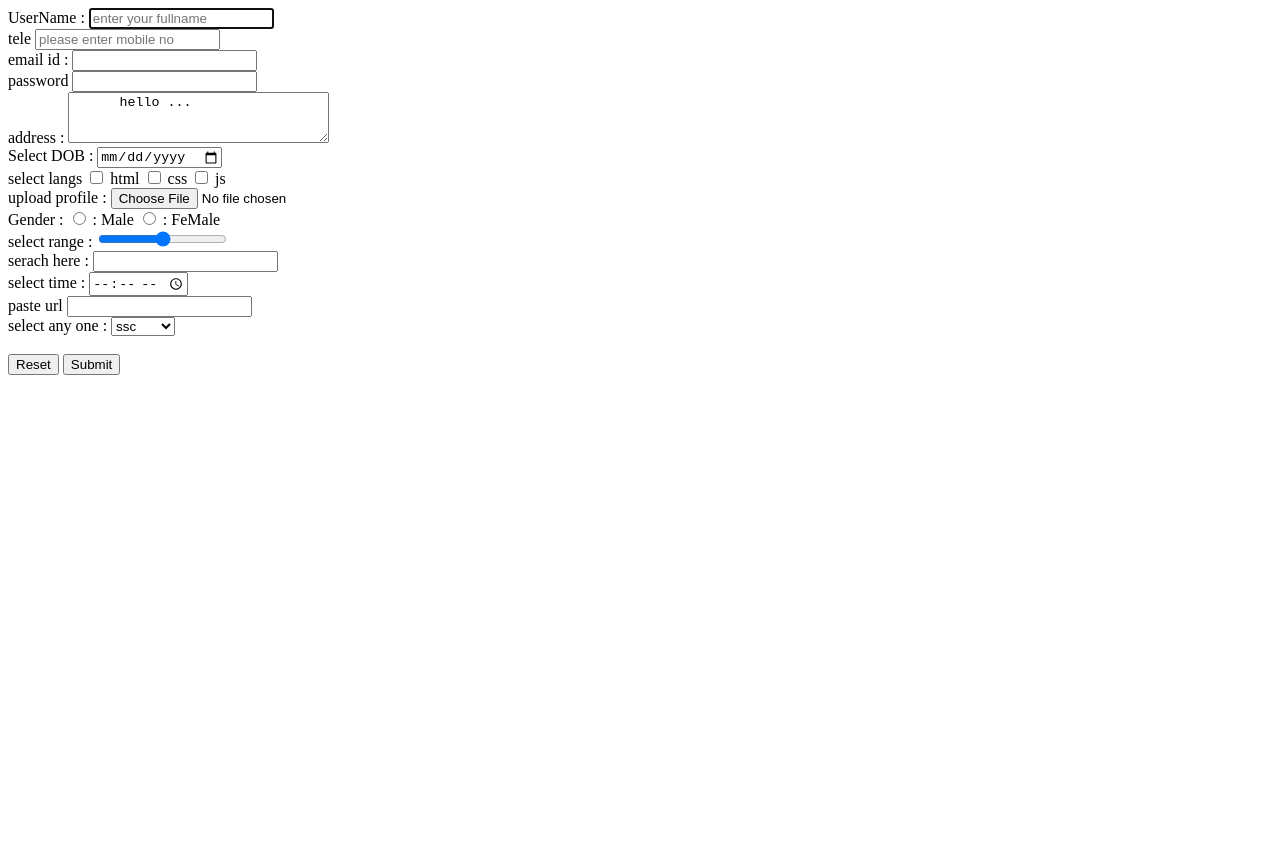
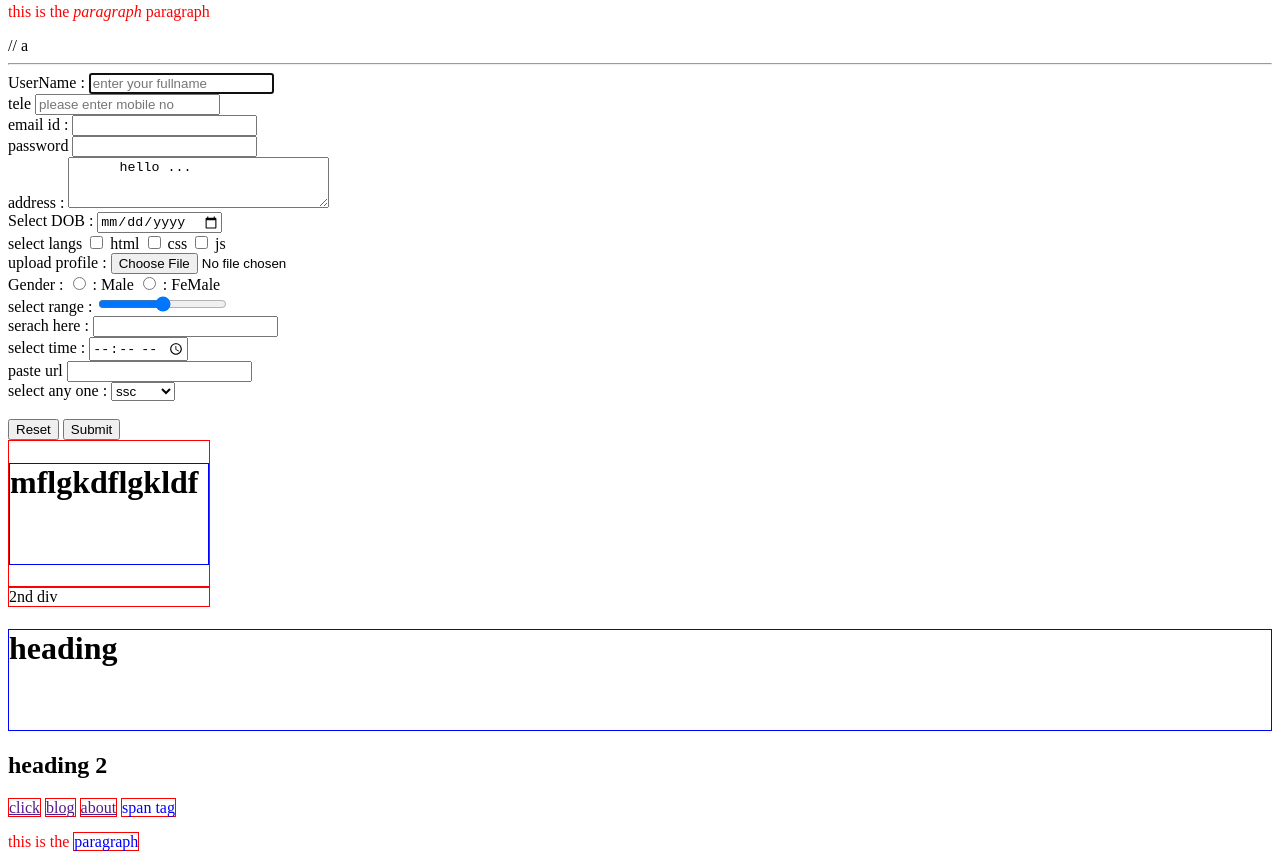
Before and after one commit to MR-SHAHIDPATHAN/foodOrder, a plain HTML site: page index.html in a window 1280 px wide. Shown: the part 537-1404 px from the top of the page. Before the commit the page ends 920 px from the top, so only its background shows below. Drawn offline with Linux system fonts and the light colour scheme.

Commit message:
end html

```diff
--- a/index.html
+++ b/index.html
@@ -252,10 +252,104 @@ submit
 
 
 
+<!-- react js : html ,css , js  -->
+
+
+<!-- layout
+h1-h6
+p
+
+img
+
+a
+block level elements /
+full width
+next line start
+width - height
+
+
+div : container
+h1 - h6
+ul
+li
 
 
 
 
+ inline level elements :
+
+ no full width
+ no next line
+ no width - height
+
+
+    a
+    span : container
+
+
+
+
+-->
+<style>
+
+div{
+  border: 1px solid red;
+  width: 200px;
+
+}
+
+h1{
+  border: 1px solid blue;
+  height: 100px;
+}
+
+a{
+  border: 1px solid red;
+  width: 100px;
+  height: 100px;
+}
+
+
+span{
+  border: 1px solid red;
+  color: blue;
+}
+
+
+p{
+  color: red;
+}
+</style>
+
+<div>
+
+  <h1>mflgkdflgkldf</h1>
+
+
+
+</div>
+
+
+<div>
+
+2nd div
+
+</div>
+
+
+<h1>  heading </h1>
+<h2> heading 2 </h2>
+
+
+
+<a href="">click</a>
+<a href="">blog</a>
+<a href="">about</a>
+
+
+<span>   span tag </span>
+
+<p>  this is the   <span> paragraph </span> </p>
 
 </body>
 
```
